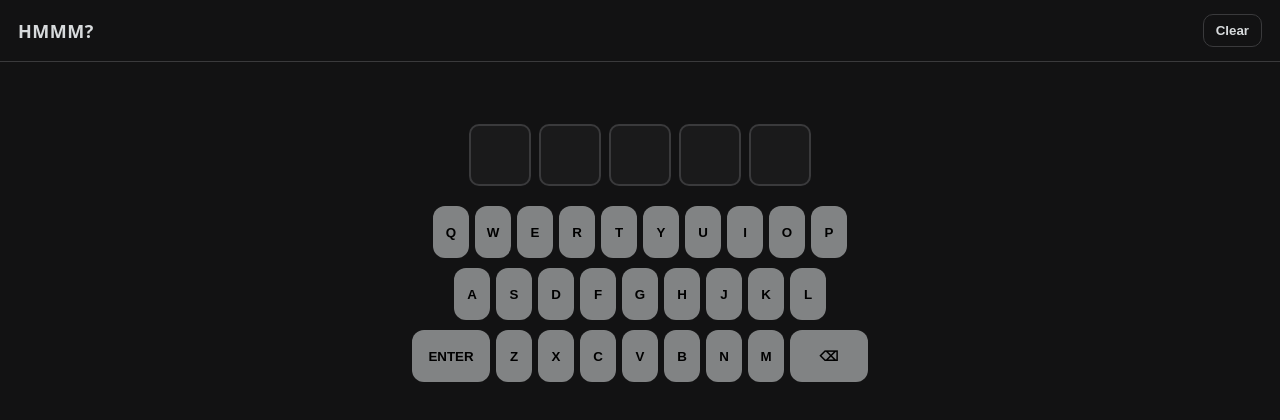
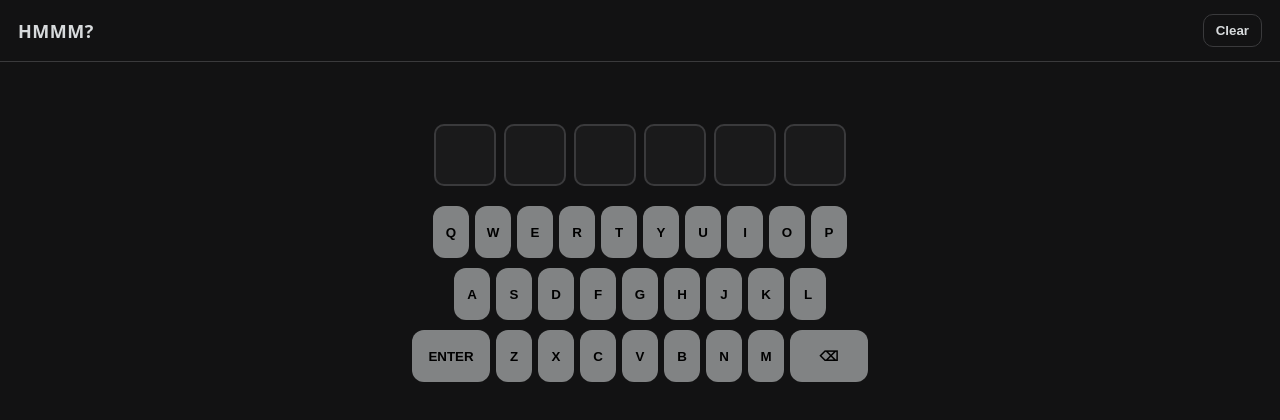
Before and after one commit to chrs-005/infinite-wordle, a plain HTML site: page index.html in a window 1280 px wide. Drawn offline with Linux system fonts and the light colour scheme.

Commit message:
Update index.html

```diff
--- a/index.html
+++ b/index.html
@@ -176,7 +176,7 @@
   // ============================================================
   // EDIT YOUR HIDDEN WORD HERE (any length, letters A–Z only):
   // ============================================================
-  const SECRET_WORD = "apple"; // <-- CHANGE THIS
+  const SECRET_WORD = "bachir"; // <-- CHANGE THIS
   // ============================================================
 
   function normalizeSecret(s){
```
